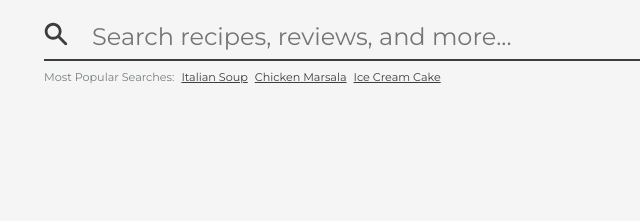
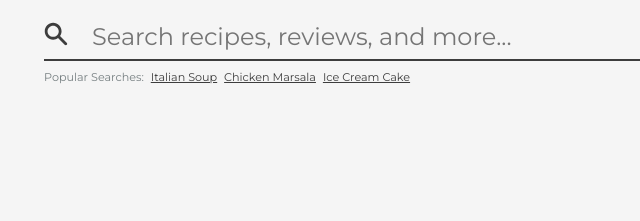
Before and after one commit to ogsmith/extension, a browser extension: page newtab.html in a window 1280 px wide. Shown: the part 159-380 px from the top of the page, 276-916 px from the left. Drawn offline with Linux system fonts and the light colour scheme; no server answers.

Commit message:
remove the word 'most' from search suggestions

```diff
--- a/newtab.html
+++ b/newtab.html
@@ -24,7 +24,7 @@
           <a class="search__clear hidden"></a>
         </form>
         <div class="search__suggestions">
-          <span class="search__suggestions--title">Most Popular Searches:</span>
+          <span class="search__suggestions--title">Popular Searches:</span>
           <a class="search__suggestions--link" href="https://www.americastestkitchen.com/search?dFR%5Bsearch_site_list%5D%5B0%5D=cio&dFR%5Bsearch_site_list%5D%5B1%5D=cco&dFR%5Bsearch_site_list%5D%5B2%5D=atk&dFR%5Bsearch_site_list%5D%5B3%5D=cookbook_collection&display_format=grid&q=Italian+soup">Italian Soup</a>
           <a class="search__suggestions--link" href="https://www.americastestkitchen.com/search?dFR%5Bsearch_site_list%5D%5B0%5D=cio&dFR%5Bsearch_site_list%5D%5B1%5D=cco&dFR%5Bsearch_site_list%5D%5B2%5D=atk&dFR%5Bsearch_site_list%5D%5B3%5D=cookbook_collection&display_format=grid&q=chicken+marsala">Chicken Marsala</a>
           <a class="search__suggestions--link" href="https://www.americastestkitchen.com/search?dFR%5Bsearch_site_list%5D%5B0%5D=cio&dFR%5Bsearch_site_list%5D%5B1%5D=cco&dFR%5Bsearch_site_list%5D%5B2%5D=atk&dFR%5Bsearch_site_list%5D%5B3%5D=cookbook_collection&display_format=grid&q=ice+cream+cake">Ice Cream Cake</a>
```
